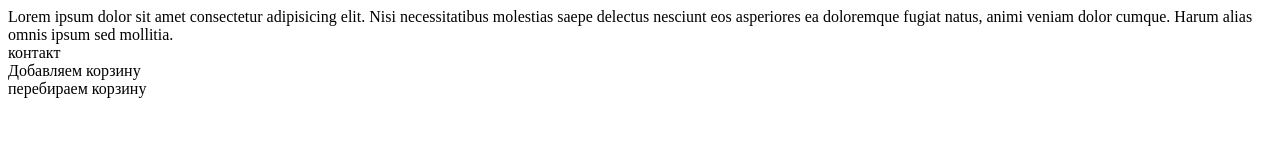
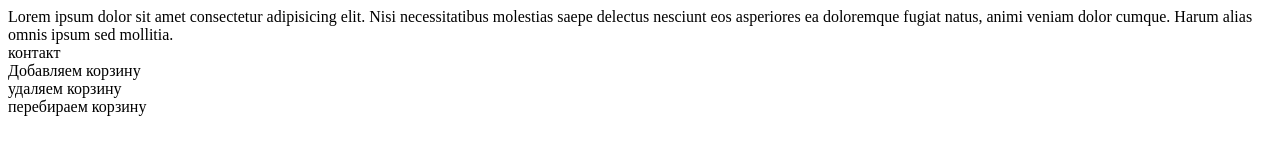
Before and after one commit to olezha125/new-project, a plain HTML site: page index.html in a window 1280 px wide. Drawn offline with Linux system fonts and the light colour scheme.

Commit message:
add del bask

```diff
--- a/index.html
+++ b/index.html
@@ -10,6 +10,7 @@
   <div class="">Lorem ipsum dolor sit amet consectetur adipisicing elit. Nisi necessitatibus molestias saepe delectus nesciunt eos asperiores ea doloremque fugiat natus, animi veniam dolor cumque. Harum alias omnis ipsum sed mollitia.</div>
   <div class="">контакт</div>
   <div class="">Добавляем корзину</div>
+  <div class="">удаляем корзину</div>
   <div class="">перебираем корзину</div>
 </body>
 </html>
```
